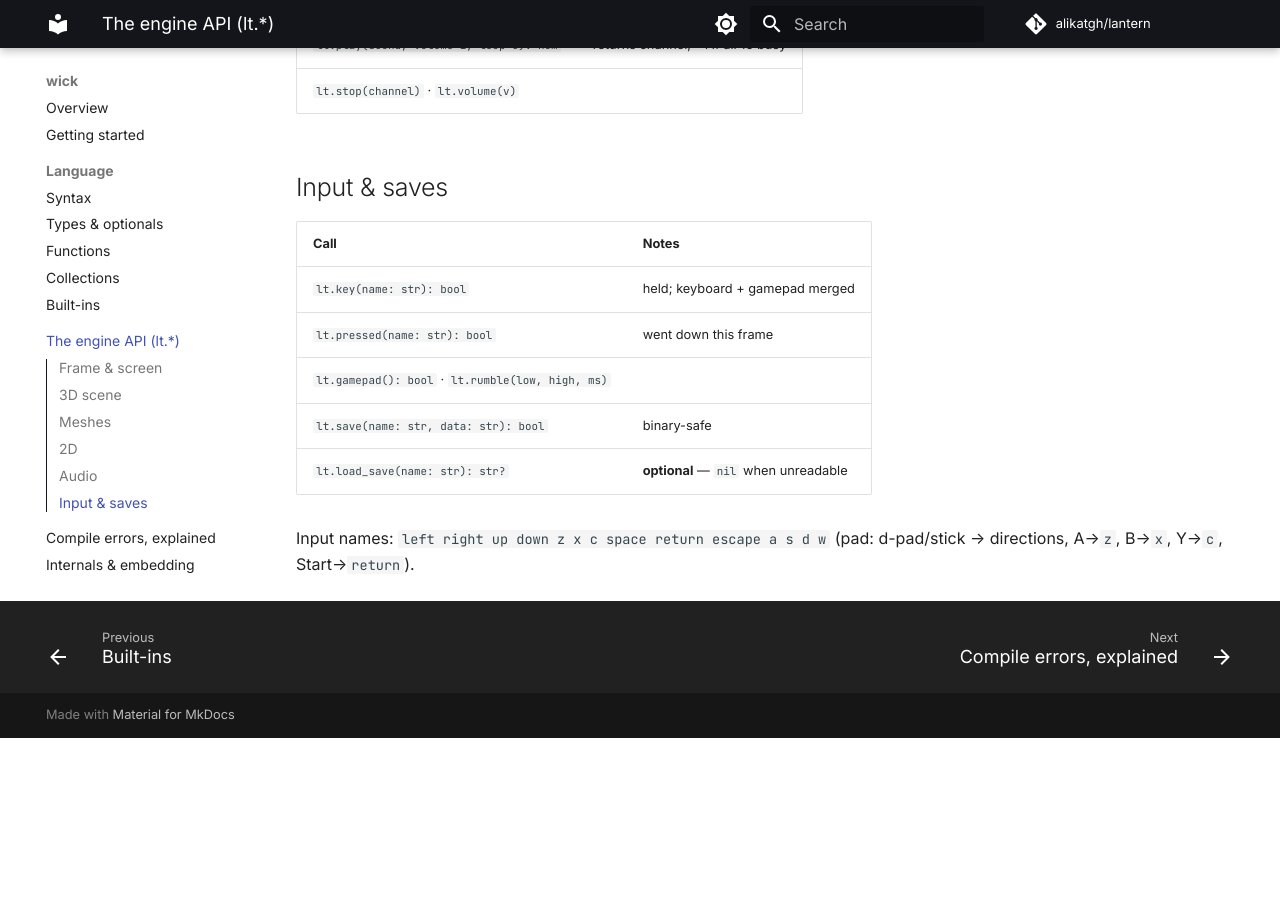
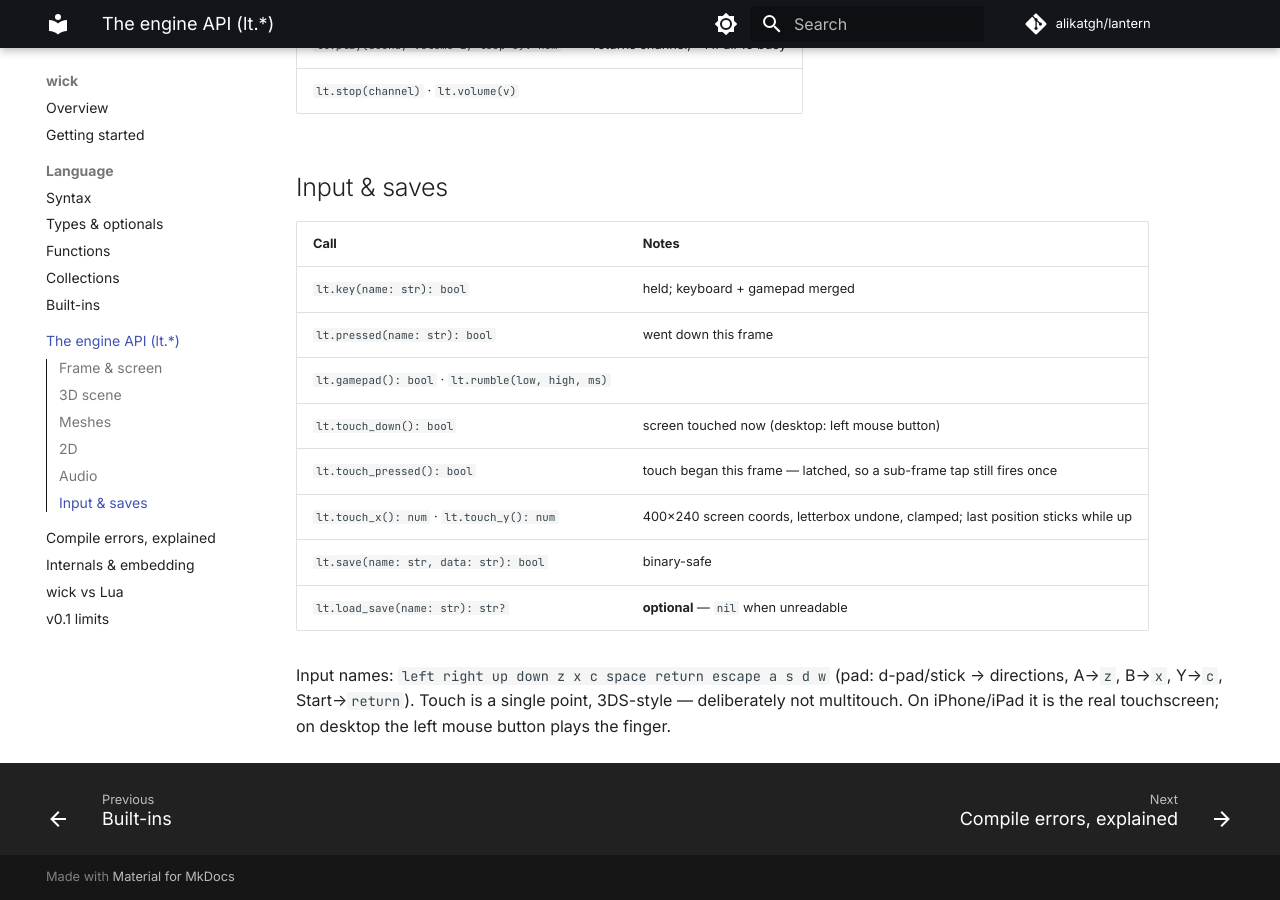
Before and after one commit to alikatgh/wick-site, an MkDocs documentation site: the page built from docs/engine-api.md, in a window 1280 px wide and 900 px high, scrolled down 2165 px. Built offline with MkDocs 1.6.1 and Material for MkDocs 9.7.7, drawn with Linux system fonts in a browser that asks for light colours; comment, search, counter and statistics services are not loaded; before the commit the page ends 2903 px from its top, so only the background shows below that.

Commit message:
engine-api: document the lt.touch_* natives
Co-Authored-By: Claude Fable 5 <noreply@anthropic.com>

```diff
--- a/docs/engine-api.md
+++ b/docs/engine-api.md
@@ -65,8 +65,14 @@ Handles (meshes, textures, sounds) are `num`.
 | `lt.key(name: str): bool` | held; keyboard + gamepad merged |
 | `lt.pressed(name: str): bool` | went down this frame |
 | `lt.gamepad(): bool` · `lt.rumble(low, high, ms)` | |
+| `lt.touch_down(): bool` | screen touched now (desktop: left mouse button) |
+| `lt.touch_pressed(): bool` | touch began this frame — latched, so a sub-frame tap still fires once |
+| `lt.touch_x(): num` · `lt.touch_y(): num` | 400×240 screen coords, letterbox undone, clamped; last position sticks while up |
 | `lt.save(name: str, data: str): bool` | binary-safe |
 | `lt.load_save(name: str): str?` | **optional** — `nil` when unreadable |
 
 Input names: `left right up down z x c space return escape a s d w`
 (pad: d-pad/stick → directions, A→`z`, B→`x`, Y→`c`, Start→`return`).
+Touch is a single point, 3DS-style — deliberately not multitouch. On
+iPhone/iPad it is the real touchscreen; on desktop the left mouse button
+plays the finger.
```
